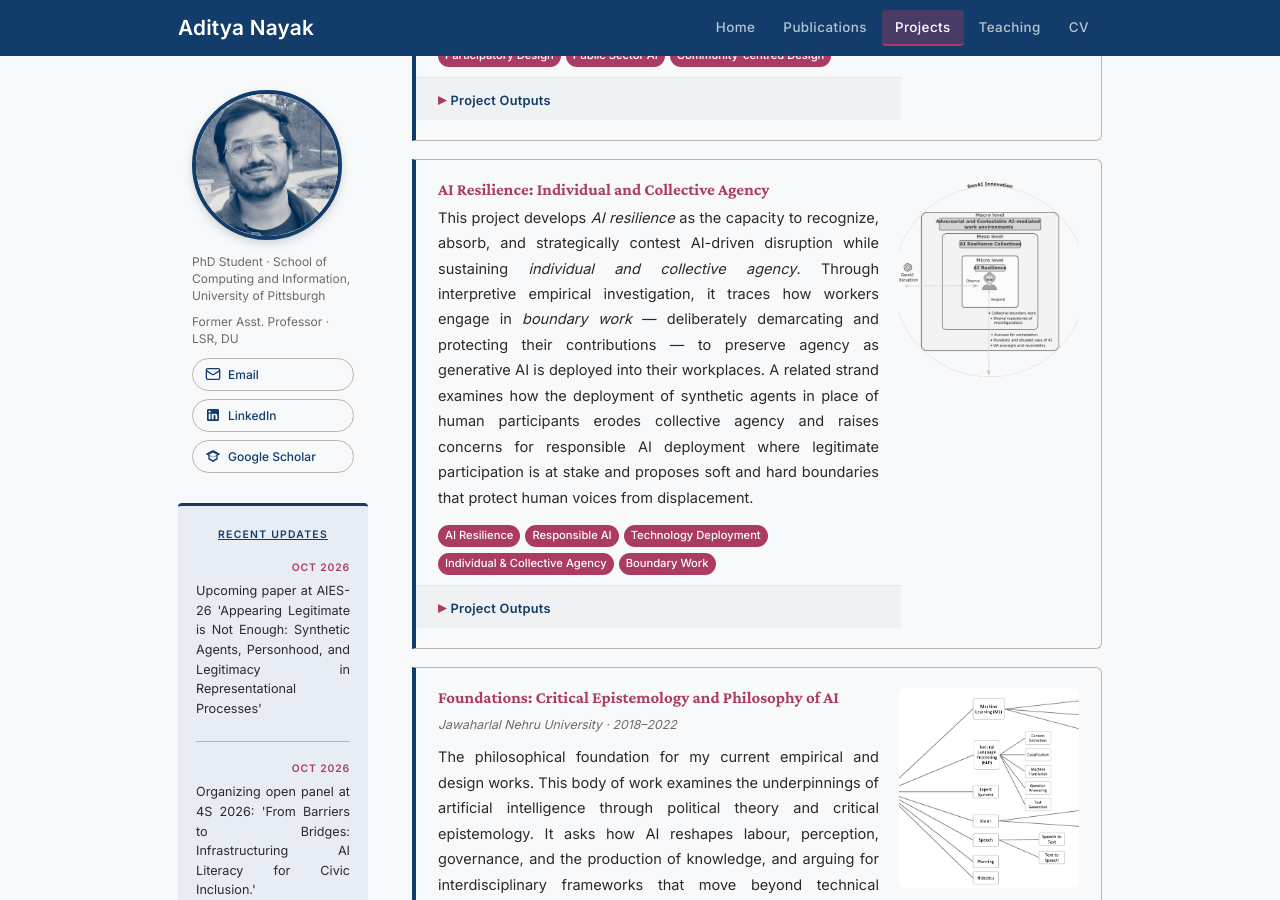
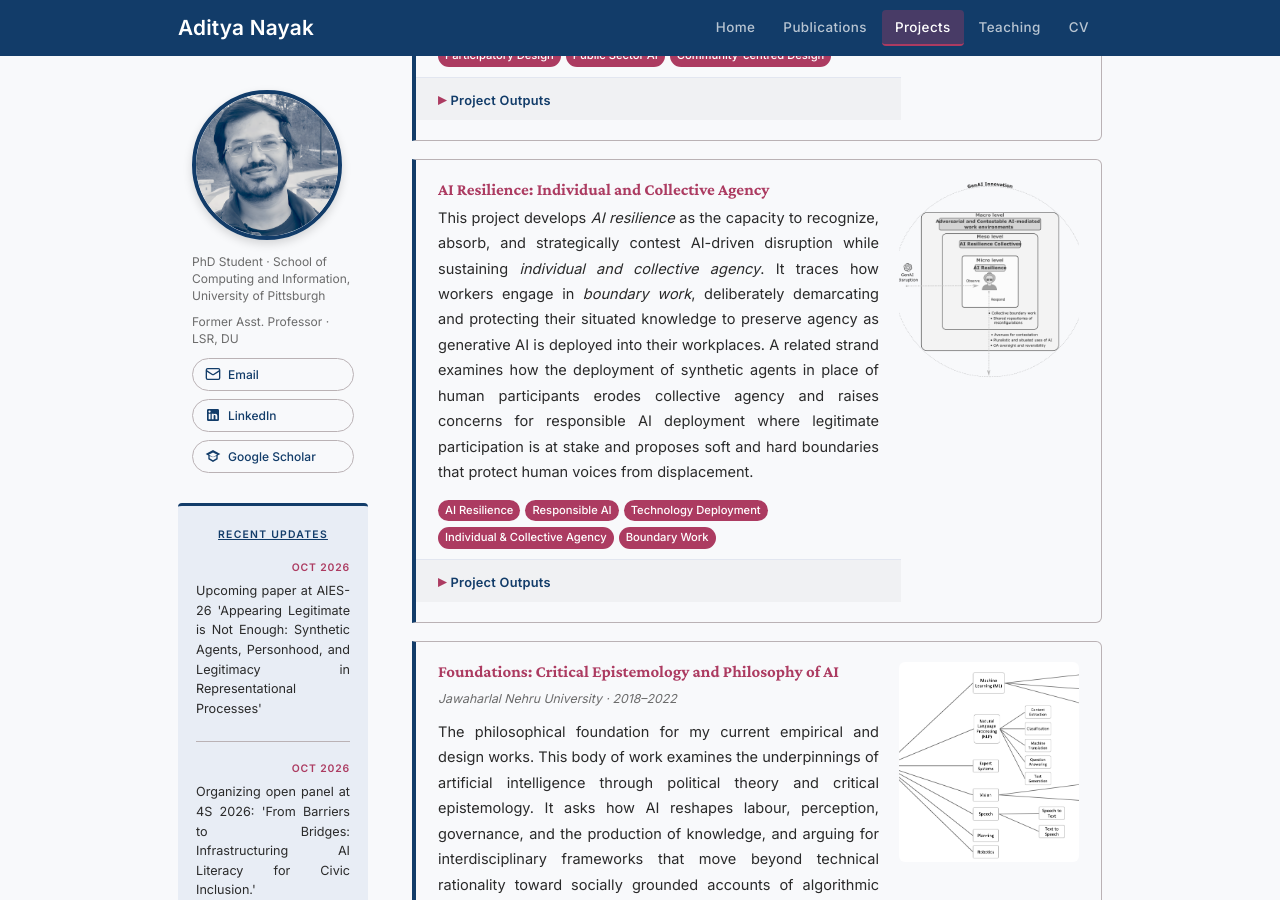
Before and after one commit to adityanayak-info/adityanayak-info.github.io, a Jekyll site: the page built from projects.md, in a window 1280 px wide and 900 px high, scrolled down 679 px. Built offline with Jekyll 4.4.1, drawn with Linux system fonts in a browser that asks for light colours.

Commit message:
Update projects.md

```diff
--- a/projects.md
+++ b/projects.md
@@ -54,7 +54,7 @@ permalink: /projects/
 <div class="project-card">
   <div class="project-card-body">
     <h3><a href="https://scholar.google.com/citations?user=2aDc8HAAAAAJ&hl=en" class="project-card-link" target="_blank" rel="noopener">AI Resilience: Individual and Collective Agency</a></h3>
-    <p>This project develops <em>AI resilience</em> as the capacity to recognize, absorb, and strategically contest AI-driven disruption while sustaining <em>individual and collective agency</em>. Through interpretive empirical investigation, it traces how workers engage in <em>boundary work</em> — deliberately demarcating and protecting their contributions — to preserve agency as generative AI is deployed into their workplaces. A related strand examines how the deployment of synthetic agents in place of human participants erodes collective agency and raises concerns for responsible AI deployment where legitimate participation is at stake and proposes soft and hard boundaries that protect human voices from displacement.</p>
+    <p>This project develops <em>AI resilience</em> as the capacity to recognize, absorb, and strategically contest AI-driven disruption while sustaining <em>individual and collective agency</em>. It traces how workers engage in <em>boundary work</em>, deliberately demarcating and protecting their situated knowledge to preserve agency as generative AI is deployed into their workplaces. A related strand examines how the deployment of synthetic agents in place of human participants erodes collective agency and raises concerns for responsible AI deployment where legitimate participation is at stake and proposes soft and hard boundaries that protect human voices from displacement.</p>
     <span class="project-tag">AI Resilience</span><span class="project-tag">Responsible AI</span><span class="project-tag">Technology Deployment</span><span class="project-tag">Individual &amp; Collective Agency</span><span class="project-tag">Boundary Work</span>
     <details class="project-outputs">
       <summary>Project Outputs</summary>
```
